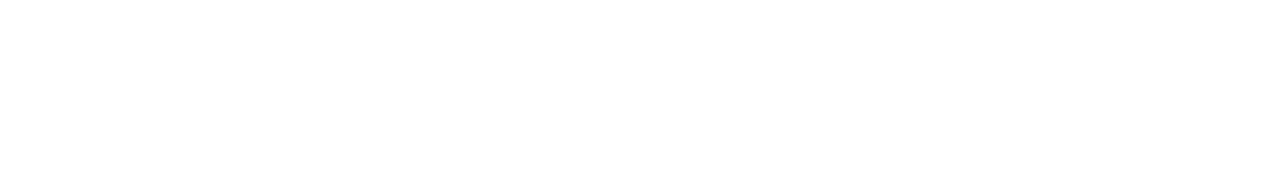
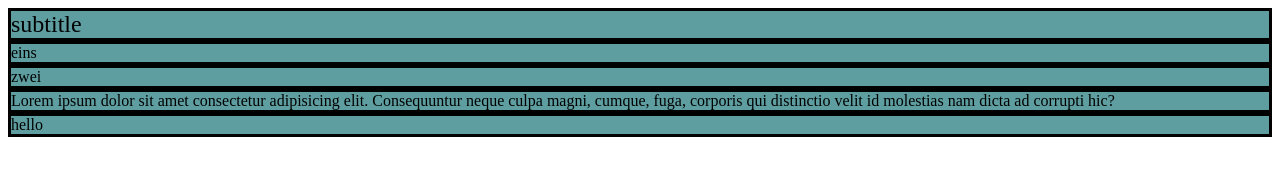
Before and after one commit to AaronHtlDornbirn/Web2, a plain HTML site: page 01_Visual-Studio-Code-Tricks/index.html in a window 1280 px wide. Drawn offline with Linux system fonts and the light colour scheme.

Commit message:
01 erledigt

```diff
--- a/01_Visual-Studio-Code-Tricks/index.html
+++ b/01_Visual-Studio-Code-Tricks/index.html
@@ -1,12 +1,23 @@
 <!DOCTYPE html>
 <html lang="en">
+
 <head>
     <meta charset="UTF-8">
     <meta http-equiv="X-UA-Compatible" content="IE=edge">
     <meta name="viewport" content="width=device-width, initial-scale=1.0">
-    <title>Document</title>
+    <title>01</title>
+    <link rel="stylesheet" href="./resources/style.css">
 </head>
+
 <body>
+    <div class="subtitle">
+        subtitle
+    </div>
+    <div calss="header">eins</div>
+    <div>zwei</div>
+    <div>Lorem ipsum dolor sit amet consectetur adipisicing elit. Consequuntur neque culpa magni, cumque, fuga, corporis
+        qui distinctio velit id molestias nam dicta ad corrupti hic?</div>
+    <div>hello</div>
+</body>
 
-</body>
 </html>
--- /dev/null
+++ b/01_Visual-Studio-Code-Tricks/resources/style.css
@@ -0,0 +1,10 @@
+div{
+    background-color: cadetblue;
+    border-style: solid;
+}
+.header{
+    font-size: 2rem;
+}
+.subtitle{
+    font-size: 1.5rem;
+}
```
